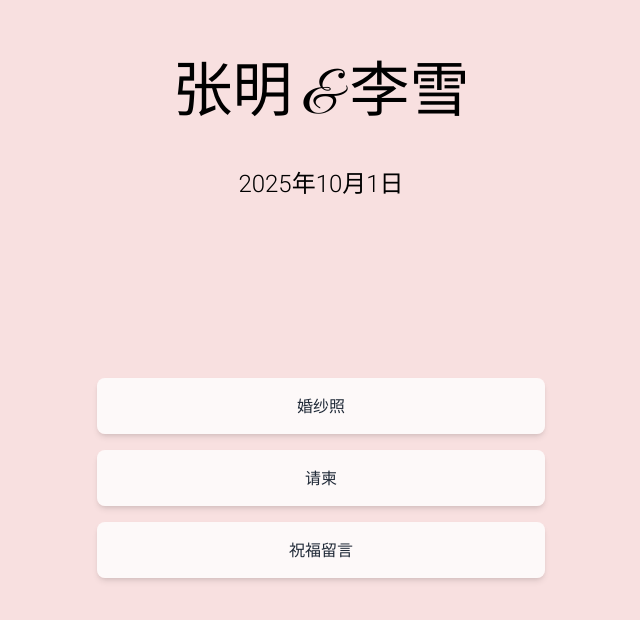
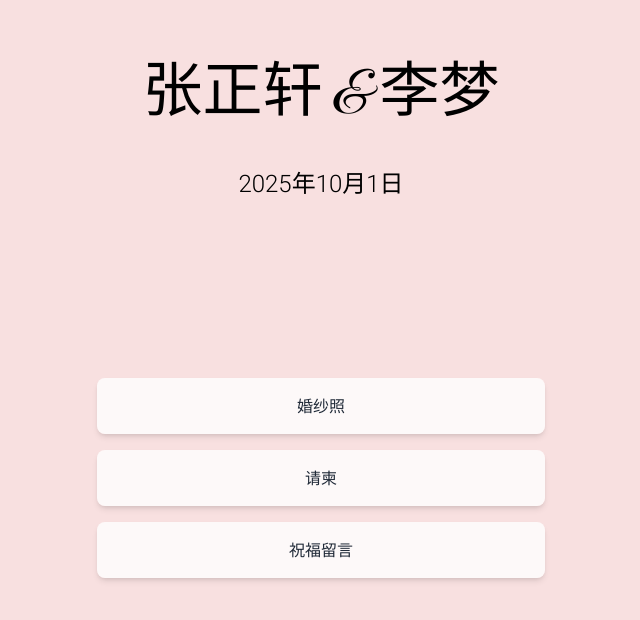
Before and after one commit to mindcont/wedding, a React (Vite) app: page / in a window 1280 px wide. Shown: the part 142-762 px from the top of the page, without its empty margins (319-959 px from the left). Built offline with nearby package versions, Linux system fonts and the light colour scheme; no server answers.

Commit message:
# 004 更新高德API

```diff
--- a/src/data/wedding.ts
+++ b/src/data/wedding.ts
@@ -1,9 +1,9 @@
 export const weddingData = {
-  coupleName: "张明 & 李雪",
+  coupleName: "张正轩 & 李梦",
   weddingDate: "2025年10月1日",
   weddingDetails: {
-    date: "2025年10月1日",
-    time: "下午3点",
+    date: "2025年6月28日",
+    time: "12点",
     location: "青岛瑞吉酒店",
     address: "山东省青岛市市南区香港中路48号"
   },
@@ -121,7 +121,7 @@ export const weddingData = {
 
   // 高德地图配置
   amapConfig: {
-    key: "您的高德地图key",
+    key: "fb816786e7600306aa62ca9e0dc166f3",
     version: "2.0",
     plugins: ["AMap.Scale", "AMap.ToolBar"],
     center: [120.384428, 36.06623], // 青岛瑞吉酒店坐标
```
Also changed, not shown: vercel.json.
